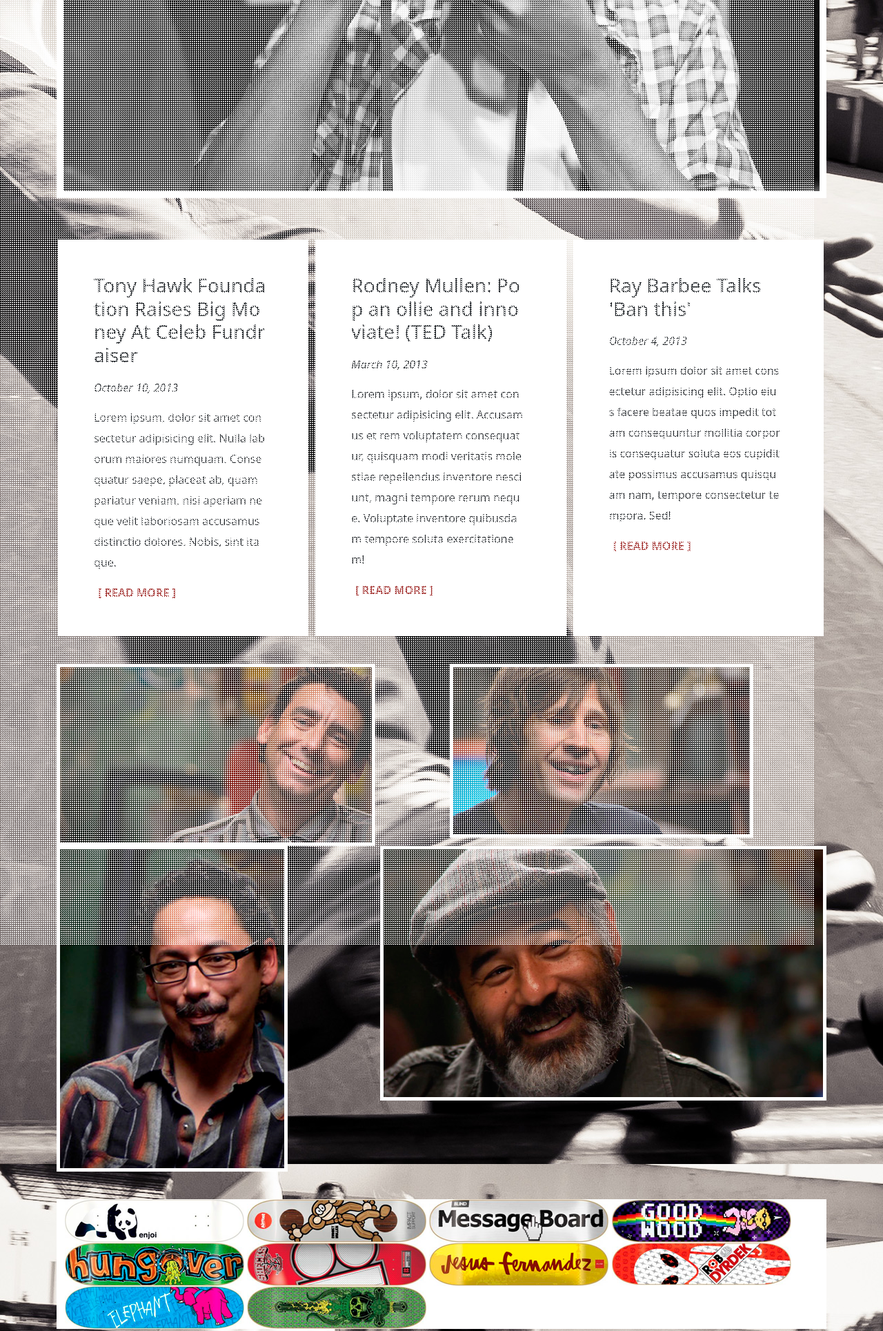
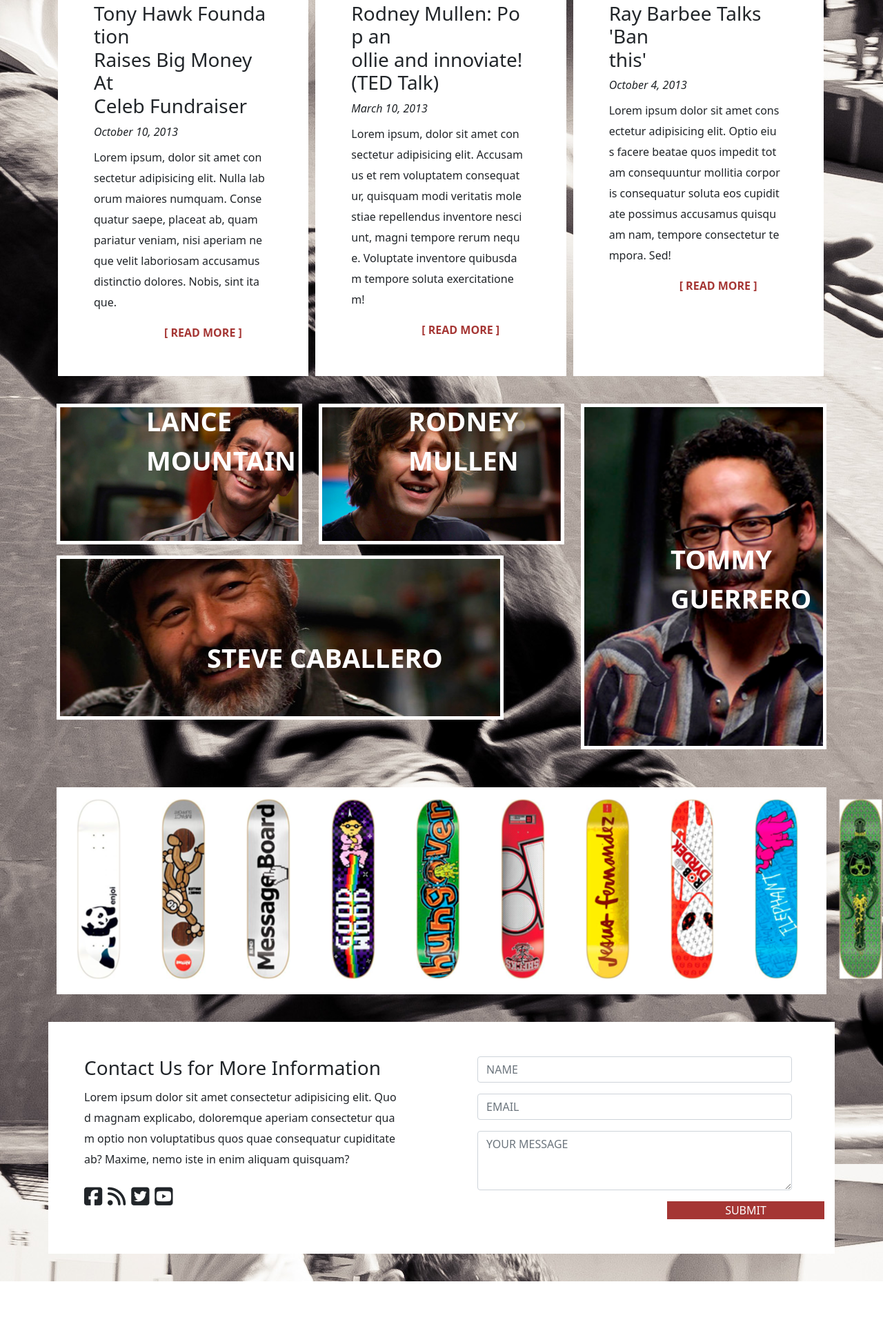
Before and after one commit to DanielSJuarez/sk8, a plain HTML site: page index.html in a window 1280 px wide. Shown: the part 568-2497 px from the top of the page at 69% size. After the commit the page ends 2425 px from the top, so only its background shows below. Drawn offline with nearby package versions, Linux system fonts and the light colour scheme.

Commit message:
formatting and initial response

```diff
--- a/index.html
+++ b/index.html
@@ -15,10 +15,10 @@
 <body>
     <div class="container">
         <div class="row">
-            <div class="col offset-6">
+            <div class="col-md-12 col-lg offset-6">
                 <button class="subscribe">SUBSCRIBE</button>
             </div>
-            <div class="col topIcons">
+            <div class="col-md-12 col-lg topIcons">
                 <i class="fab fa-facebook-square"></i>
                 <i class="fas fa-rss"></i>
                 <i class="fab fa-twitter-square"></i>
@@ -26,22 +26,22 @@
             </div>
         </div>
         <div class="row">
-            <div class="col">
+            <div class="col-md-12 col-lg">
                 <a href="#news">
                     <button class="menuButton">SK8T NEWS</button>
                 </a>
             </div>
-            <div class="col">
+            <div class="col-md-12 col-lg">
                 <a href="#skateborders">
                     <button class="menuButton">SKATEBORDERS</button>
                 </a>
             </div>
-            <div class="col">
+            <div class="col-md-12 col-lg">
                 <a href="#boardDesigns">
                     <button class="menuButton">BOARD DESIGNS</button>
                 </a>
             </div>
-            <div class="col">
+            <div class="col-md-12 col-lg">
                 <a href="#contactUs">
                     <button class="menuButton">CONTACT US</button>
                 </a>
@@ -49,16 +49,16 @@
         </div>
         <div class="row">
             <div class="col">
-                <img class="topImg" src="./images/top-image.png" alt="Camera Man">
-                <img class="grid" src="./images/grid.png" alt="grid">
+                <img class="topImg" src="./images/new-top-image.jpeg" alt="Camera Man">
+                <img class="grid" src="./images/new-grid.png" alt="grid">
                 <img class="logo" src="./images/peralta-logo.png" alt="Logo">
             </div>
         </div>
         <div id="news" class="row">
-            <div class="col read">
+            <div class="col-md-12 col-lg read">
                 <section class='content'>
-                    <h3>Tony Hawk Foundation Raises Big Money At Celeb Fundraiser</h3>
-                    <p class="date">October 10, 2013</p>
+                    <h3>Tony Hawk Foundation <br>Raises Big Money At <br>Celeb Fundraiser</h3>
+                    <date class="date">October 10, 2013</date>
                     <p class="happen">Lorem ipsum, dolor sit amet consectetur adipisicing elit. Nulla laborum maiores
                         numquam. Consequatur
                         saepe, placeat ab, quam pariatur veniam, nisi aperiam neque velit laboriosam accusamus
@@ -67,10 +67,10 @@
                     <button class="readButton">[ READ MORE ]</button>
                 </section>
             </div>
-            <div class="col read">
+            <div class="col-md-12 col-lg read">
                 <section class='content'>
-                    <h3>Rodney Mullen: Pop an ollie and innoviate! (TED Talk)</h3>
-                    <p class="date">March 10, 2013</p>
+                    <h3>Rodney Mullen: Pop an <br>ollie and innoviate! (TED Talk)</h3>
+                    <date class="date">March 10, 2013</date>
                     <p class="happen">Lorem ipsum, dolor sit amet consectetur adipisicing elit. Accusamus et rem
                         voluptatem consequatur,
                         quisquam modi veritatis molestiae repellendus inventore nesciunt, magni tempore rerum neque.
@@ -78,10 +78,10 @@
                     <button class="readButton">[ READ MORE ]</button>
                 </section>
             </div>
-            <div class="col read">
+            <div class="col-md-12 col-lg read">
                 <section class='content'>
-                    <h3>Ray Barbee Talks 'Ban this'</h3>
-                    <p class="date">October 4, 2013</p>
+                    <h3>Ray Barbee Talks 'Ban <br>this'</h3>
+                    <date class="date">October 4, 2013</date>
                     <p class="happen">Lorem ipsum dolor sit amet consectetur adipisicing elit. Optio eius facere beatae
                         quos impedit totam
                         consequuntur mollitia corporis consequatur soluta eos cupiditate possimus accusamus quisquam
@@ -91,22 +91,38 @@
                 </section>
             </div>
         </div>
+        <div class="pointer">
+            <p>SKATEBORDERS</p>
+            <div class="triangle"></div>
+        </div>
         <div id="skateborders" class="row">
-            <div class="col people">
+            <div class="col-med-12 col-lg-4 people">
+                <div class="img-text">
+                    <p>LANCE <br>MOUNTAIN</p>
+                </div>
                 <img src="./images/sk8er-4.png" alt="LANCE MOUNTAIN">
             </div>
-            <div class="col people">
+            <div class="col-med-12 col-lg-4 people">
+                <div class="img-text">
+                    <p>RODNEY <br>MULLEN</p>
+                </div>
                 <img src="./images/sk8er-3.png" alt="RODNEY MULLEN">
             </div>
-            <div class="col people">
+            <div class="col-med-12 col-lg-4 people">
+                <div id='thirdskater' class="img-text">
+                    <p>TOMMY <br>GUERRERO</p>
+                </div>
                 <img src="./images/sk8er-2.png" alt="TOMMY GUERRERO">
             </div>
-            <div class="col people">
-                <img src="./images/sk8er-1.png" alt="STEVE CABALLERO">
+            <div class="col-med-12 col-lg-8 people">
+                <div id='fourthskater' class="img-text">
+                    <p>STEVE CABALLERO</p>
+                </div>
+                <img src="./images/new-sk8er-1.jpeg" alt="STEVE CABALLERO">
             </div>
         </div>
         <div id="boardDesigns" class="row">
-            <div class="col board">
+            <div class="col-3 board">
                 <img src="./images/sk8-3.png" alt="Board Design One">
                 <img src="./images/sk8-4.png" alt="Board Design Two">
                 <img src="./images/sk8-5.png" alt="Board Design Three">
@@ -120,7 +136,7 @@
             </div>
         </div>
         <div class="row contact">
-            <div class="col">
+            <div class="col-md-12 col-lg sendinfo">
                 <section class='content'>
                     <h3>Contact Us for More Information</h3>
                     <p class="happen">Lorem ipsum dolor sit amet consectetur adipisicing elit. Quod magnam explicabo,
@@ -136,7 +152,7 @@
                     </div>
                 </section>
             </div>
-            <div class="col">
+            <div class="col-md-12 col-lg sendinfo">
                 <section class='content'>
                     <div id="contactUs" class="mb-3">
                         <label for="name" class="form-label">Name</label>
@@ -159,6 +175,3 @@
 </body>
 
 </html>
-
-<!-- <img src="..." class="rounded float-start" alt="...">
-<img src="..." class="rounded float-end" alt="..."> -->
--- a/main.css
+++ b/main.css
@@ -26,6 +26,15 @@ label{
 
 .people > img{
     border: solid 5px white;
+    width: 100%;
+    overflow: visible;
+    margin-bottom: 15px;
+}
+
+.people:last-of-type{
+    position: absolute;
+    top: 1373px;
+    width: 52.5%;
 }
 
 .topImg{
@@ -36,14 +45,17 @@ label{
 
 .grid{
     position: absolute;
-    right: 100px;
-    top: 130px;
+    right: 203px;
+    top: 170px;
+    width: 76%;
+    height: 327px;
 }
 
 .logo{
     position: absolute;
-    right: 1050px;
-    top: 250px;
+    right: 1000px;
+    top: 210px;
+
 }
 
 .read{
@@ -58,10 +70,10 @@ label{
 
 .happen{
     line-height: 30px;
+    margin-top: 10px;
 }
 
 .date{
-    padding-top: 10px;
     font-style: italic;
 }
 
@@ -75,6 +87,7 @@ label{
 
 .contact{
     background-color: white;
+    margin-bottom: 40px;
 }
 
 .sub{
@@ -88,6 +101,7 @@ label{
     background-color: white;
     color: rgb(165, 54, 52);
     font-weight: bold;
+    margin-left: 96px;
 }
 
 .subscribe{
@@ -122,7 +136,62 @@ label{
     font-size: 30px;
 }
 
+.board{
+    transform: rotate(-90deg);
+    height: 300px;
+    text-align: center;
+}
+
+.board > img{
+    margin-top: 40px;
+    margin-bottom:20px;
+}
+
+.img-text{
+    color: white;
+    font-size: 38px;
+    font-weight: bolder;
+    position: absolute;
+    top: 1150px;
+    margin-left: 130px;
+}
+
+#thirdskater{
+    top: 1350px;
+}
+
+#fourthskater{
+    top: 120px;
+    left: 100px;
+}
+
 #boardDesigns{
     background-color: white;
     margin:40px 0px 40px 0px;
 }
+
+.pointer{
+    background-color: rgb(165, 54, 52);
+    color: white;
+    height: 75px;
+    width: 150px;
+    position: absolute;
+    top: 1175px;
+    right: 1530px;
+}
+
+.pointer p{
+    padding: 25px 0px 0px 10px;
+    font-weight: bold;
+    margin-top: 110p;
+}
+
+.triangle{
+    position: absolute;
+    left: 75px;
+    bottom: -8.25px;
+    border-top: solid 54px transparent;
+    border-left: solid 54px transparent;
+    border-right: solid 54px rgb(165, 54, 52);
+    transform: rotate(-45deg);
+}
```
Also changed, not shown: images/new-grid.png (added), images/new-sk8er-1.jpeg (added), images/new-top-image.jpeg (added), 2 other files.
